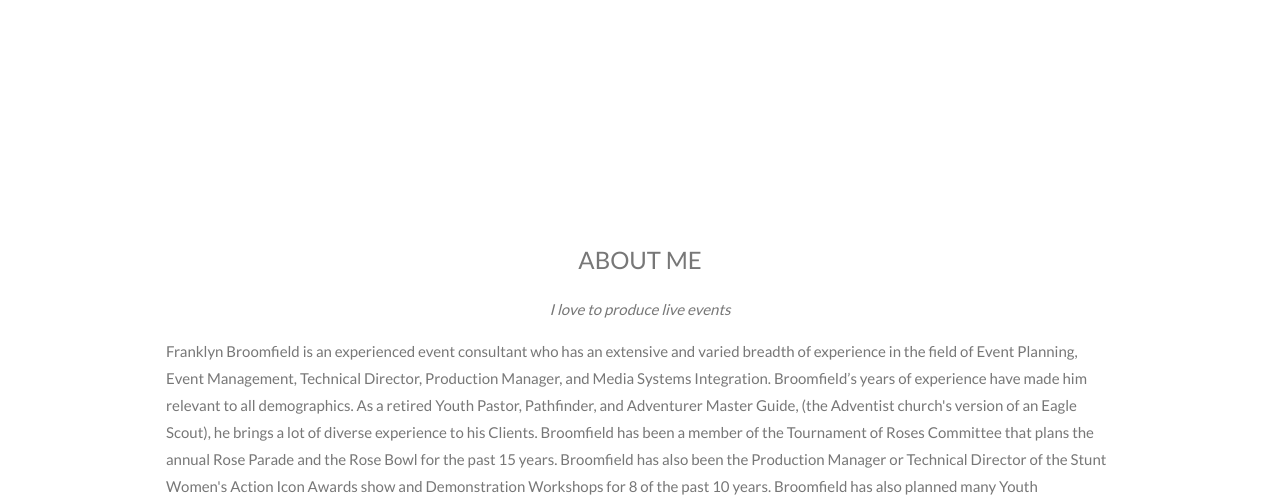
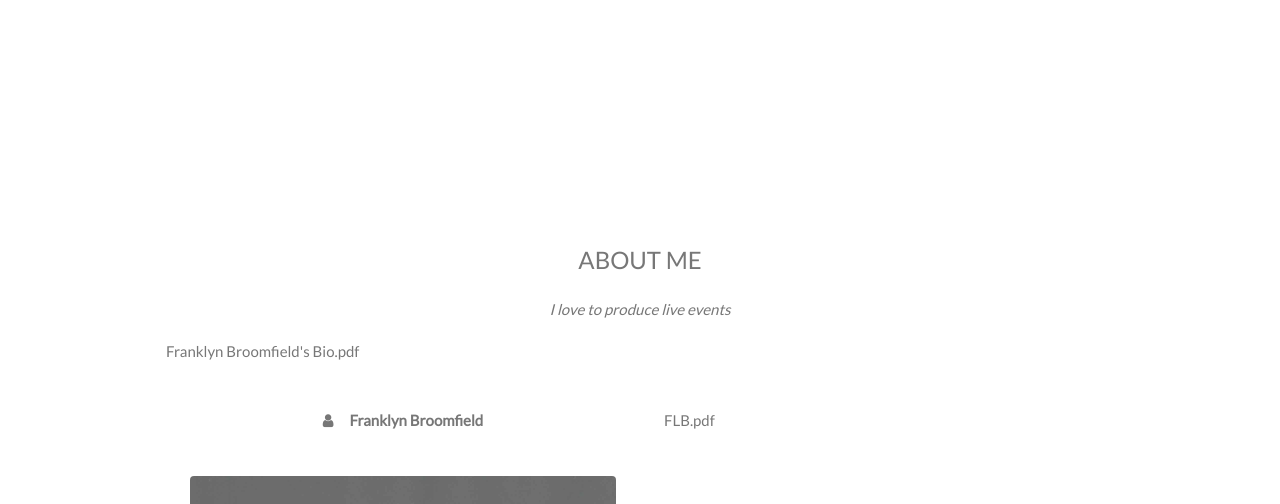
Before and after one commit to franklynbroomfield/franklynbroomfield.github.io, a plain HTML site: page index.html in a window 1280 px wide. Shown: the part 236-740 px from the top of the page. Drawn offline with nearby package versions, Linux system fonts and the light colour scheme.

Commit message:
Update index.html

```diff
--- a/index.html
+++ b/index.html
@@ -91,12 +91,7 @@ body, html {
 <div class="w3-content w3-container w3-padding-64" id="about">
   <h3 class="w3-center">ABOUT ME</h3>
   <p class="w3-center"><em>I love to produce live events</em></p>
-  <p>Franklyn Broomfield is an experienced event consultant who has an extensive and varied breadth of experience in the field of Event Planning, Event Management, Technical Director, Production Manager, and Media Systems Integration. Broomfield’s years of experience have made him relevant to all demographics. As a retired Youth Pastor, Pathfinder, and Adventurer Master Guide, (the Adventist church's version of an Eagle Scout), he brings a lot of diverse experience to his Clients.
-Broomfield has been a member of the Tournament of Roses Committee that plans the annual Rose Parade and the Rose Bowl for the past 15 years. Broomfield has also been the Production Manager or Technical Director of the Stunt Women's Action Icon Awards show and Demonstration Workshops for 8 of the past 10 years.
-Broomfield has also planned many Youth Conventions and Ministry Conferences and has led numerous planning teams to reach their event goals. Broomfield’s main market is the SMERF market, (Social, Military, Educational, Religious, and Fraternal). He specializes in Houses of Worship, designing and remodeling their facilities including platforms, event spaces, and stages, as well as production needs.
-Broomfield’s area of education is in Hospitality, Audio Visual, Recording, Media, Construction Management, and Theater. His goal is to be an Executive Producer and an Account Executive in the Event Management field, who will be creating exciting content for events for special shows and conventions. He likes to leave attendees with meaningful and relevant conversations that develop innovative experiences and deliverables for today's marketplace.
-Broomfield looks for fresh and innovative ideas to bring out the personality of our clients in what we create for them. Our motto: Integrity, Quality, Dedication, Excellence. Not just words, but a commitment to the way we do business.
-</p>
+  <p>Franklyn Broomfield's Bio.pdf</p>
   <div class="w3-row">
     <div class="w3-col m6 w3-center w3-padding-large">
       <p><b><i class="fa fa-user w3-margin-right"></i>Franklyn Broomfield</b></p><br>
@@ -105,33 +100,7 @@ Broomfield looks for fresh and innovative ideas to bring out the personality of
 
     <!-- Hide this text on small devices -->
     <div class="w3-col m6 w3-hide-small w3-padding-large">
-      <p>Franklyn L. Broomfield
-Silver Spring, MD 20905 | (818) 730-5094 | franklynbroomfield@gmail.com
-SUMMARY OF QUALIFICATIONS
-Experienced strong management skills in the audio-visual field with equally strong leadership skills in the media industry, media event planning, and entertainment productions support fields. I thrive in working in a high-stress environment while multi-tasking. I have a proven history of providing high-level customer service, and I can work effectively with many levels of personnel, vendors, and customers.
-EXPERIENCE
-PARADISE PRODUCTIONS GROUP, Glendale, CA, 1983 - Present
-Sound Engineer and Event Planner
-• Operate a variety of sound equipment in and for various churches, events, community concerts, conventions and shows
-• Design audio, video, lighting, and media systems for Houses of Worships
-• Consult with various venues, churches, and shows to design sound, lights, and media systems
-• Edit live programs and services for radio broadcasts
-• Conduct seminars for sound and multi-media presentations for clergy, music personnel, and apprentices for House of Worships
-• Plan all aspects of events for various organizations ranging from small groups to groups of 6000+. Included but not limited to, housing, catering, media, and A/V
-DIAMOND IN THE RAW FOUNDATION, Los Angeles, CA, 2009 - 2022
-Production Manager, Stage Manager, Technical Director, and Location Manager
-• Support and created the technical infrastructure for, audio, video, lights, media, communication tools, staging, and the set, for large-scale productions and Award Shows
-• Collaborate intimately with the creative team to provide advice regarding the technical needs of the Producer's vision for the show
-• Arrange, conducted Tech rehearsals, and managed the Assistant Stage Managers
-• As Technical Director, negotiated, scheduled, ordered, and created all the technical infrastructure for the show, including acquiring and managing the show’s production crew
-• Responsible for identifying and contracting venues for the Opening Reception, Safety Seminar Day, Demonstration Day, Movement Capture event, and the Award Show. Served as the liaison for the four different venues for the week’s events.
-CLS TRANSPORTATION, INC., Sherman Oaks, CA, 1998 - 2007
-Local Affiliate Manager, Billing, and Driver Payroll
-• Responsible for the administration and compliance of the Local and Worldwide Affiliates
-• Negotiated terms, created, and enforced policies, and maintained quality control, customer service standards, resolved customer service and payroll issues
-• Established new accounts
-• Invoiced hotel billings researched and resolved billing and hotel customer service issues
-Special Event Coordinator .</p>
+      <p>FLB.pdf</p>
     </div>
   </div>
   <p class="w3-large w3-center w3-padding-16">I am really good at:</p>
```
